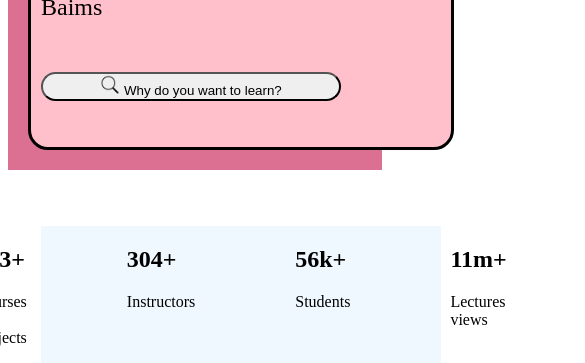
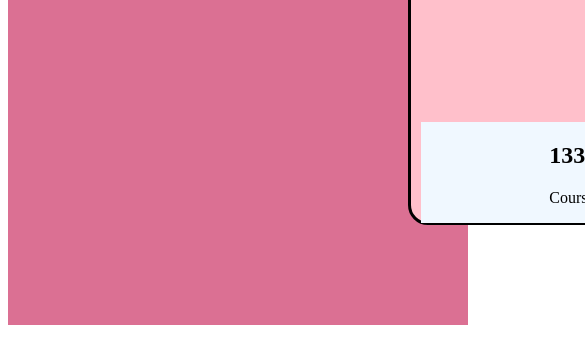
Before and after one commit to Loice-Staice/biamweb, a plain HTML site: page index.html in a window 390 px wide. Shown: the part 509-872 px from the top of the page, 585 px wide, since content can reach past the window. After the commit the page ends 844 px from the top, so only its background shows below. Drawn offline with Linux system fonts and the light colour scheme.

Commit message:
add files

```diff
--- a/style.css
+++ b/style.css
@@ -58,19 +58,19 @@
 @media only screen and (max-width: 768px) {
     .features {
         flex-direction: column;
-    }
+
 }
 #main{
     background-color: palevioletred;
-    padding-top: 25px;
-    padding-bottom: 20px;
-    padding-left: 20px;
-    padding-right: 10px;
+    padding-top: 100px;
+    padding-bottom: 100px;
+    padding-left: 400px;
+    padding-right: 60px;
 }
 #first{
     border: solid;
     background-color: pink;
-    width: 400px;
+    width: 900px;
     height: 600px;
     border-radius: 20px;
     padding: 10px;
@@ -116,3 +116,5 @@
     border-radius: 20px;
     width: 300px;
 }
+
+}
```
